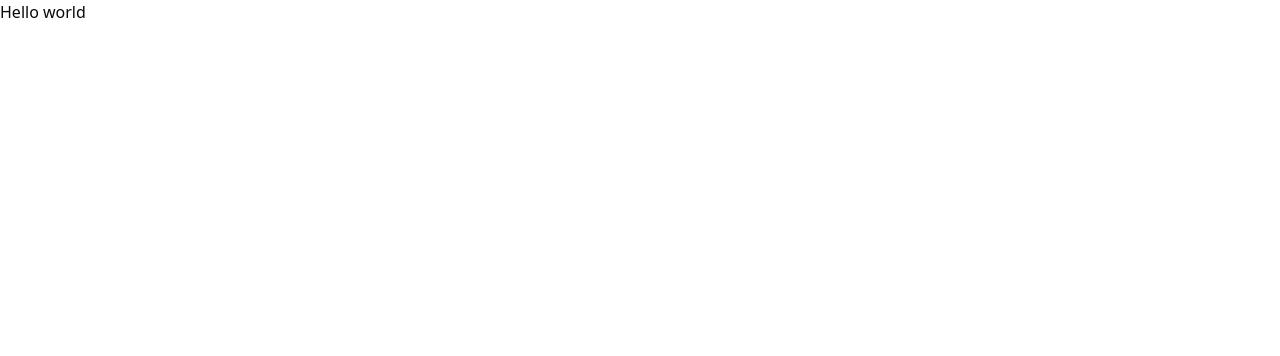
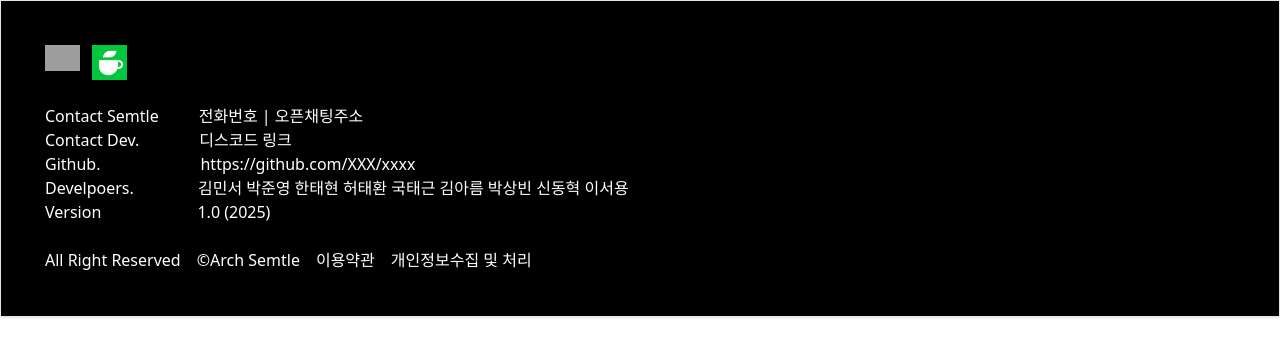
Before and after one commit to Lab-Semtle/Semtle-Web-Client, a Next.js app: page / in a window 1280 px wide. Shown: the top 356 px of the page. Built offline with nearby package versions, Linux system fonts and the light colour scheme; grey boxes are pictures that could not be loaded.

Commit message:
Feat: 푸터 UI 구현 푸터 UI 구현 및 AlerCard컴포넌트 커스터마이징&파일추가(#1-fix)

```diff
--- a/src/app/page.tsx
+++ b/src/app/page.tsx
@@ -1,9 +1,11 @@
-import Image from "next/image";
-
+import Image from 'next/image';
+//import NavigationBar from '@/components/Navigation';
+import Footer from '@/components/Footer';
 export default function Home() {
   return (
     <main>
-      <h2>Hello world</h2>
+      {/* <NavigationBar /> */}
+      <Footer />
     </main>
   );
 }
--- /dev/null
+++ b/src/components/AlertCard.tsx
@@ -0,0 +1,44 @@
+'use client';
+import React from 'react';
+
+import {
+  AlertDialog,
+  AlertDialogAction,
+  AlertDialogContent,
+  AlertDialogDescription,
+  AlertDialogFooter,
+  AlertDialogHeader,
+  AlertDialogTitle,
+  AlertDialogTrigger,
+} from '@/components/ui/alert-dialog';
+interface AlertCardProps {
+  TriggerText: string;
+  TitleText: string;
+  DescriptionText: string;
+  ActionText: string;
+}
+const AlertCard: React.FC<AlertCardProps> = ({
+  TriggerText,
+  TitleText,
+  DescriptionText,
+  ActionText,
+}) => {
+  return (
+    <AlertDialog>
+      <AlertDialogTrigger asChild>
+        <p className="cursor-pointer">{TriggerText}</p>
+      </AlertDialogTrigger>
+      <AlertDialogContent>
+        <AlertDialogHeader>
+          <AlertDialogTitle>{TitleText}</AlertDialogTitle>
+          <AlertDialogDescription>{DescriptionText}</AlertDialogDescription>
+        </AlertDialogHeader>
+        <AlertDialogFooter>
+          <AlertDialogAction>{ActionText}</AlertDialogAction>
+        </AlertDialogFooter>
+      </AlertDialogContent>
+    </AlertDialog>
+  );
+};
+
+export default AlertCard;
--- a/src/components/Footer.tsx
+++ b/src/components/Footer.tsx
@@ -1,102 +1,81 @@
 'use client';
-
+import Image from 'next/image';
 import Link from 'next/link';
-import { useState } from 'react';
+import {
+  Card,
+  CardContent,
+  CardFooter,
+  CardHeader,
+  CardTitle,
+} from '@/components/ui/card';
+import AlertCard from '@/components/AlertCard';
 
 export default function Footer() {
-  const [showTermsPopup, setShowTermsPopup] = useState(false);
-  const [showPrivacyPopup, setShowPrivacyPopup] = useState(false);
-
-  const handleTermsClick = () => {
-    setShowTermsPopup(true);
-  };
-
-  const handlePrivacyClick = () => {
-    setShowPrivacyPopup(true);
-  };
-
-  const closePopup = () => {
-    setShowTermsPopup(false);
-    setShowPrivacyPopup(false);
-  };
   return (
-    <footer className="footer">
-      <div className="footer-content">
+    <Card className="rounded-none bg-black p-5 text-white">
+      <CardHeader>
+        <CardTitle className="flex gap-3">
           <Link href="/인스타주소">
-          <img src="/instagram_logo.webp" alt="Instagram" />
+            <Image
+              src="/instagram_logo.webp"
+              alt="Instagram"
+              width={35}
+              height={35}
+            />
           </Link>
           <Link href="카페주소">
-          <img src="/naver_cafe_logo.jpg" alt="naver_cafe" />
+            <Image
+              src="/naver_cafe_logo.jpg"
+              alt="naver_cafe"
+              width={35}
+              height={35}
+            />
           </Link>
-      </div>
-
-      <div className="footer-content2">
-        <span>Contact Semtle</span>
-        <span>전화번호 |</span>
-        <Link
-          href="https://open.kakao.com/o/xxxxxxx"
-          target="_blank"
-          rel="noopener noreferrer"
-          className="openChatLink"
-        >
-          오픈채팅주소
-        </Link>
-      </div>
-      <div className="footer-content3">
-        <span>Contact Dev.</span>
-        <span>디스코드 링크</span>
-      </div>
-      <div className="footer-content4">
-        <span>Github.</span>
-        <Link
-          href="https://github.com/XXX/xxxx"
-          target="_blank"
-          rel="noopener noreferrer"
-          className="gitLink"
-        >
+        </CardTitle>
+      </CardHeader>
+      <CardContent>
+        <p>
+          Contact Semtle
+          <span className="ml-10" />
+          전화번호{' | '} <Link href="">오픈채팅주소</Link>
+        </p>
+        <p>
+          Contact Dev.
+          <span className="ml-[60px]" />
+          <Link href="">디스코드 링크</Link>
+        </p>
+        <p>
+          Github.
+          <span className="ml-[100px]" />
+          <Link href="https://github.com/XXX/xxxx">
             https://github.com/XXX/xxxx
           </Link>
-      </div>
-      <div className="footer-content5">
-        <span>Developers.</span>
-        <span>
+        </p>
+        <p>
+          Develpoers. <span className="ml-[60px]" />
           김민서 박준영 한태현 허태환 국태근 김아름 박상빈 신동혁 이서용
-        </span>
-      </div>
-      <div className="footer-content6">
-        <span>Version</span>
-        <span>1.0 (2025)</span>
-      </div>
-      <div>
-        <ul className="footer-content-end">
-          <li>All Right Reserved</li>
-          <li>&copy; Archi Semtle</li>
-          <li className="footer-link" onClick={handleTermsClick}>
-            이용약관
-          </li>
-          <li className="footer-link" onClick={handlePrivacyClick}>
-            개인정보수집 및 처리
-          </li>
-        </ul>
-        {showTermsPopup && (
-          <div className="popup">
-            <div className="popup-content">
-              <h2>이용약관</h2>
-              <p>여기에 이용약관 내용이 들어갑니다.</p>
-              <button onClick={closePopup}>닫기</button>
-            </div>
-          </div>
-        )}
-        {showPrivacyPopup && (
-          <div className="popup">
-            <div className="popup-content">
-              <h2>개인정보수집 및 처리</h2>
-              <p>여기에 개인정보 처리방침 내용이 들어갑니다.</p>
-              <button onClick={closePopup}>닫기</button>
-            </div>
-          </div>
-        )}
-      </div>
-    </footer>
+        </p>
+        <p>
+          Version <span className="ml-[92px]" />
+          1.0 (2025)
+        </p>
+      </CardContent>
+      <CardFooter className="gap-4">
+        <p>All Right Reserved</p>
+        <p>&copy;Arch Semtle</p>
+        <AlertCard
+          TriggerText="이용약관"
+          TitleText="이용약관"
+          DescriptionText="여기 이용약관 내용을 삽입합니다."
+          ActionText="닫기"
+        />
+        <AlertCard
+          TriggerText="개인정보수집 및 처리"
+          TitleText="개인정보수집 및 처리"
+          DescriptionText="여기에 개인정보수집 및 처리 내용을 삽입합니다."
+          ActionText="닫기"
+        />
+      </CardFooter>
+    </Card>
   );
 }
```
Also changed, not shown: src/components/Navigation.tsx (+232 -114 lines). Lines whose indentation alone changed are shown as unchanged.
